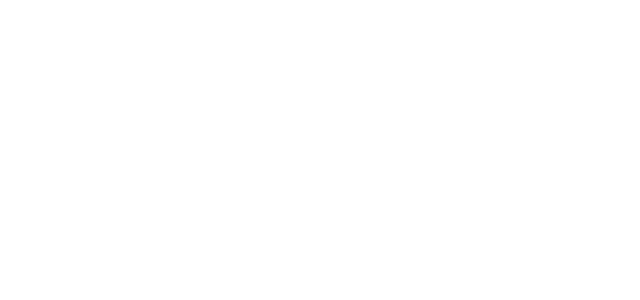
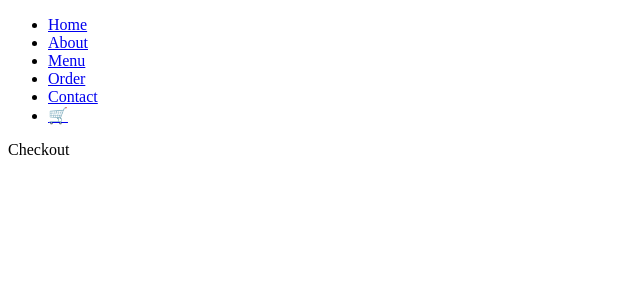
Before and after one commit to Crystalhtc/dolcedonuts, a React (Vite) app: page /checkout in a window 1280 px wide. Shown: the top 300 px of the page, without its empty margins (0-640 px from the left). Built offline with nearby package versions, Linux system fonts and the light colour scheme.

Commit message:
create pages and install React Router for navigation

```diff
--- a/package.json
+++ b/package.json
@@ -11,7 +11,8 @@
   },
   "dependencies": {
     "react": "^18.3.1",
-    "react-dom": "^18.3.1"
+    "react-dom": "^18.3.1",
+    "react-router-dom": "^6.27.0"
   },
   "devDependencies": {
     "@eslint/js": "^9.9.0",
--- a/src/App.jsx
+++ b/src/App.jsx
@@ -1,12 +1,33 @@
 import React from 'react';
 import "./App.css";
+import { BrowserRouter as Router, Route, Routes } from 'react-router-dom';
+import Header from './components/Header';
+import Home from './pages/Home';
+import Menu from './pages/menu';
+import Order from './pages/order';
+import Contact from './pages/Contact';
+import About from './pages/About';
+import Checkout from './pages/Checkout';
+import Cart from './pages/Cart';
+import ProductDetails from './pages/ProductDetails';
 
 function App() {
 
 
   return (
-    <div className="App">
-    </div>
+    <Router>
+      <Header />
+      <Routes>
+        <Route path="/" element={<Home />} />
+        <Route path="/about" element={<About />} />
+        <Route path="/menu" element={<Menu />} />
+        <Route path="/order" element={<Order />} />
+        <Route path="/productdetails" element={<ProductDetails />} />
+        <Route path="/contact" element={<Contact />} />
+        <Route path="/cart" element={<Cart />} />
+        <Route path="/checkout" element={<Checkout />} />
+      </Routes>
+    </Router>
   );
 }
 
--- /dev/null
+++ b/src/components/Header.jsx
@@ -0,0 +1,15 @@
+import { Link } from 'react-router-dom';
+export default function Header() {
+  return (
+    <nav>
+      <ul>
+        <li><Link to="/">Home</Link></li>{/*change it into our logo later*/}
+        <li><Link to="/about">About</Link></li>
+        <li><Link to="/menu">Menu</Link></li>
+        <li><Link to="/order">Order</Link></li>
+        <li><Link to="/contact">Contact</Link></li>
+        <li><Link to="/cart">&#128722;</Link></li>{/*can change the icon later*/}
+      </ul>
+    </nav>
+  );
+}
--- /dev/null
+++ b/src/pages/About.jsx
@@ -0,0 +1,7 @@
+export default function About() {
+    return(
+        <div>
+            about
+        </div>
+    )
+}
--- /dev/null
+++ b/src/pages/Cart.jsx
@@ -0,0 +1,7 @@
+export default function Cart() {
+    return(
+        <div>
+            Cart
+        </div>
+    )
+}
--- /dev/null
+++ b/src/pages/Checkout.jsx
@@ -0,0 +1,7 @@
+export default function Checkout() {
+    return(
+        <div>
+            Checkout
+        </div>
+    )
+}
--- /dev/null
+++ b/src/pages/Contact.jsx
@@ -0,0 +1,7 @@
+export default function Contact() {
+    return(
+        <div>
+            contact
+        </div>
+    )
+}
--- /dev/null
+++ b/src/pages/Home.jsx
@@ -0,0 +1,7 @@
+export default function Home() {
+    return(
+        <div>
+            home
+        </div>
+    )
+}
--- /dev/null
+++ b/src/pages/Menu.jsx
@@ -0,0 +1,7 @@
+export default function Menu() {
+    return(
+        <div>
+            menu
+        </div>
+    )
+}
--- /dev/null
+++ b/src/pages/Order.jsx
@@ -0,0 +1,7 @@
+export default function Order() {
+    return(
+        <div>
+            order
+        </div>
+    )
+}
--- /dev/null
+++ b/src/pages/ProductDetails.jsx
@@ -0,0 +1,7 @@
+export default function ProductDetails() {
+    return(
+        <div>
+            Product Details
+        </div>
+    )
+}
```
Also changed, not shown: 1 other file (tests, documents, lock files or other folders).
